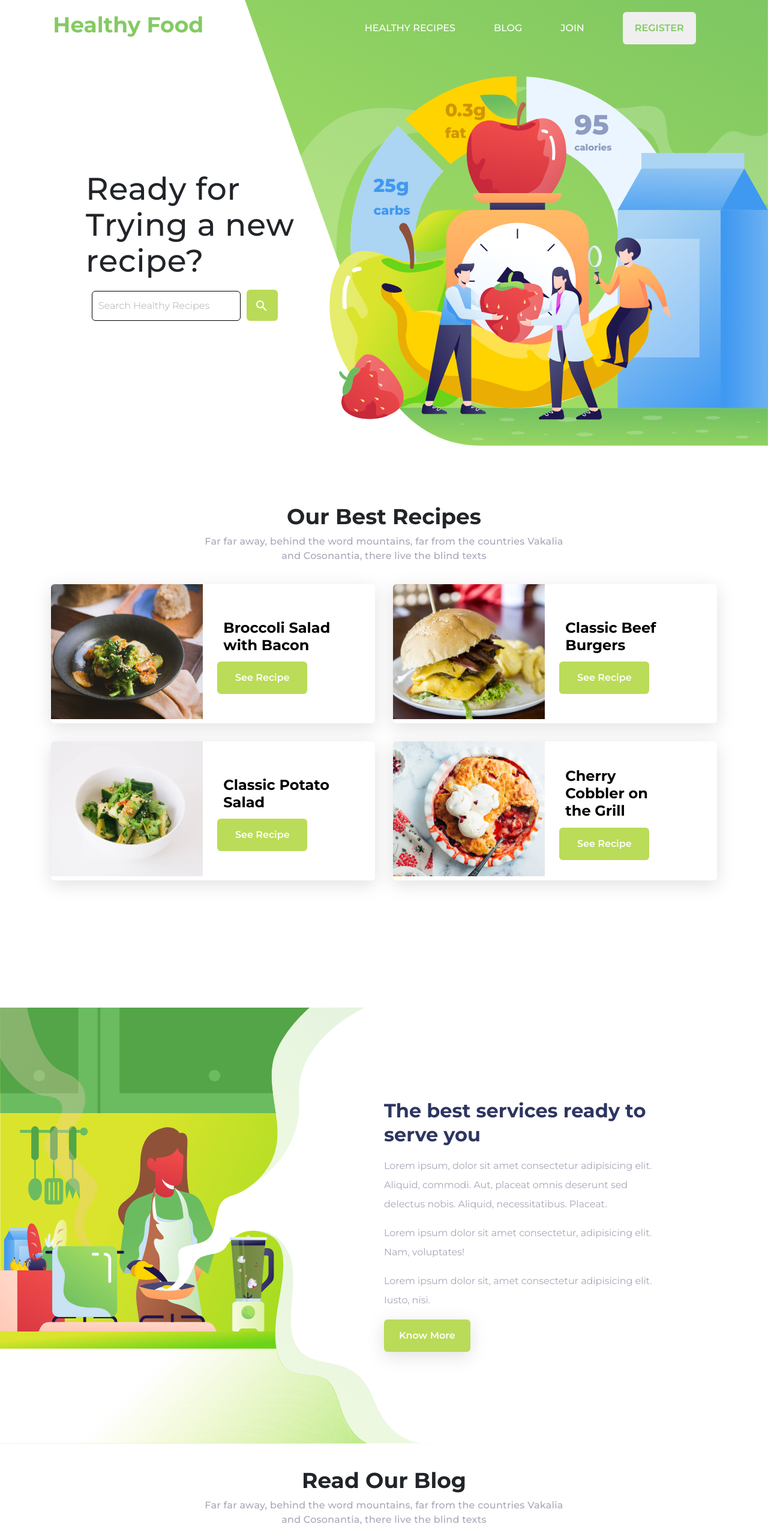
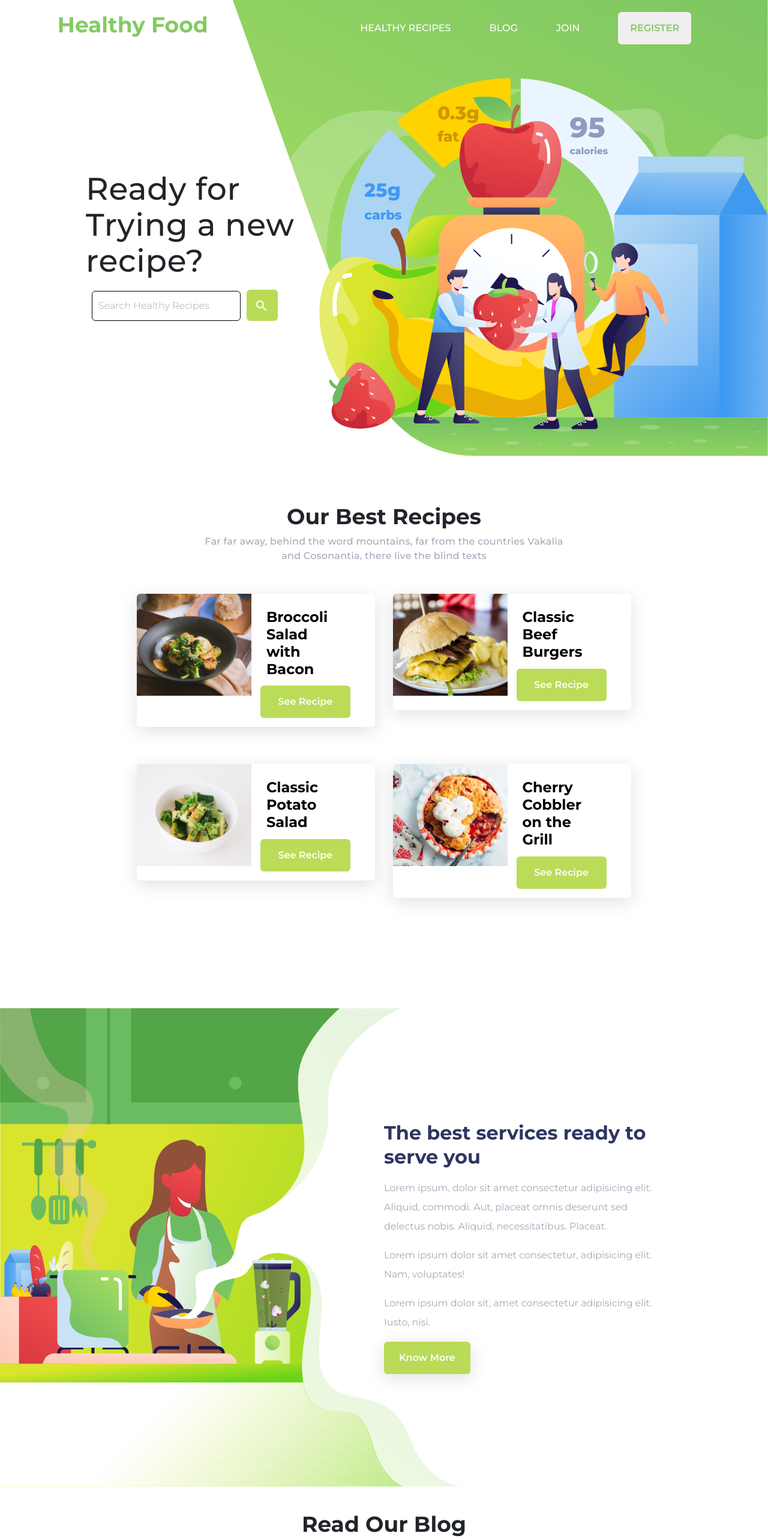
Before and after one commit to caiquebslima/gcb-frontend-test, a Next.js app: page / in a window 1280 px wide. Shown: the top 2566 px of the page at 60% size. Built offline with nearby package versions, Linux system fonts and the light colour scheme.

Commit message:
refactor: changed svg and svg container styles

```diff
--- a/components/RecipeCard.jsx
+++ b/components/RecipeCard.jsx
@@ -2,7 +2,7 @@ import Image from 'next/image';
 
 export default function RecipeCard({ image, title }) {
   return (
-    <div className='card-container col-sm-6 m-lg-0 mt-3'>
+    <div className='card-container col-sm-4 mt-3 mb-3'>
       <div className='card '>
         <div className='card__image'>
           <Image src={image} alt='me' width={253} height={225} />
--- a/pages/index.jsx
+++ b/pages/index.jsx
@@ -24,7 +24,7 @@ export default function Home() {
         />
       </Head>
 
-      <main>
+      <main className='container-fluid'>
         <Header />
         <div className='svg-container'>
           <Illustration />
@@ -44,7 +44,7 @@ export default function Home() {
           </div>
         </section>
       </main>
-      <section className='best-recipes container'>
+      <section className='best-recipes container-fluid'>
         <div className='best-recipes__title'>
           <h2>Our Best Recipes</h2>
           <p>
--- a/styles/_index.scss
+++ b/styles/_index.scss
@@ -40,12 +40,20 @@ main {
       height: 90%;
       right: 0;
     }
+    @include media-breakpoint-up(xl) {
+      height: 95%;
+    }
 
     svg {
-      width: 872px;
-      height: 743px;
+      width: none;
       @include media-breakpoint-down(sm) {
         height: 70vh;
+      }
+      @include media-breakpoint-up(lg) {
+        min-width: 872px;
+        min-height: 743px;
+        width: 100%;
+        height: 100%;
       }
     }
   }
@@ -133,14 +141,30 @@ main {
       letter-spacing: 0.015em;
     }
   }
+  .row {
+    justify-content: center;
+  }
 }
 
 .know-more {
   margin-top: 40px;
   position: relative;
+  width: 100%;
+  height: 100vh;
   .svg-container {
+    position: absolute;
+    left: 0;
+    width: 100%;
+    height: 100%;
+    min-width: 718px;
+    min-height: 726px;
+    max-width: 788px;
     @include media-breakpoint-down(sm) {
       opacity: 30%;
+    }
+    svg {
+      width: 100%;
+      height: 100%;
     }
   }
   &__text {
@@ -221,15 +245,19 @@ main {
   position: relative;
   .svg-container {
     width: 100%;
-    position: relative;
+    height: 100%;
+    position: absolute;
+    right: 0%;
+    z-index: -1;
+    max-width: 800px;
     @include media-breakpoint-down(sm) {
       opacity: 30%;
     }
     svg {
-      position: absolute;
-      right: 0;
-      top: 0;
-      z-index: -1;
+      min-width: 679px;
+      min-height: 672px;
+      height: 100%;
+      width: 100%;
     }
   }
   &__text {
--- a/styles/_recipe-card.scss
+++ b/styles/_recipe-card.scss
@@ -2,6 +2,7 @@
   display: flex;
   flex-direction: column;
   align-items: center;
+  // max-width: 800px;
 }
 
 .card {
@@ -14,7 +15,7 @@
 
   @include media-breakpoint-up(sm) {
     overflow: hidden;
-    max-width: none;
+    max-width: 600px;
     width: 100%;
     display: flex;
     padding: 0;
```
